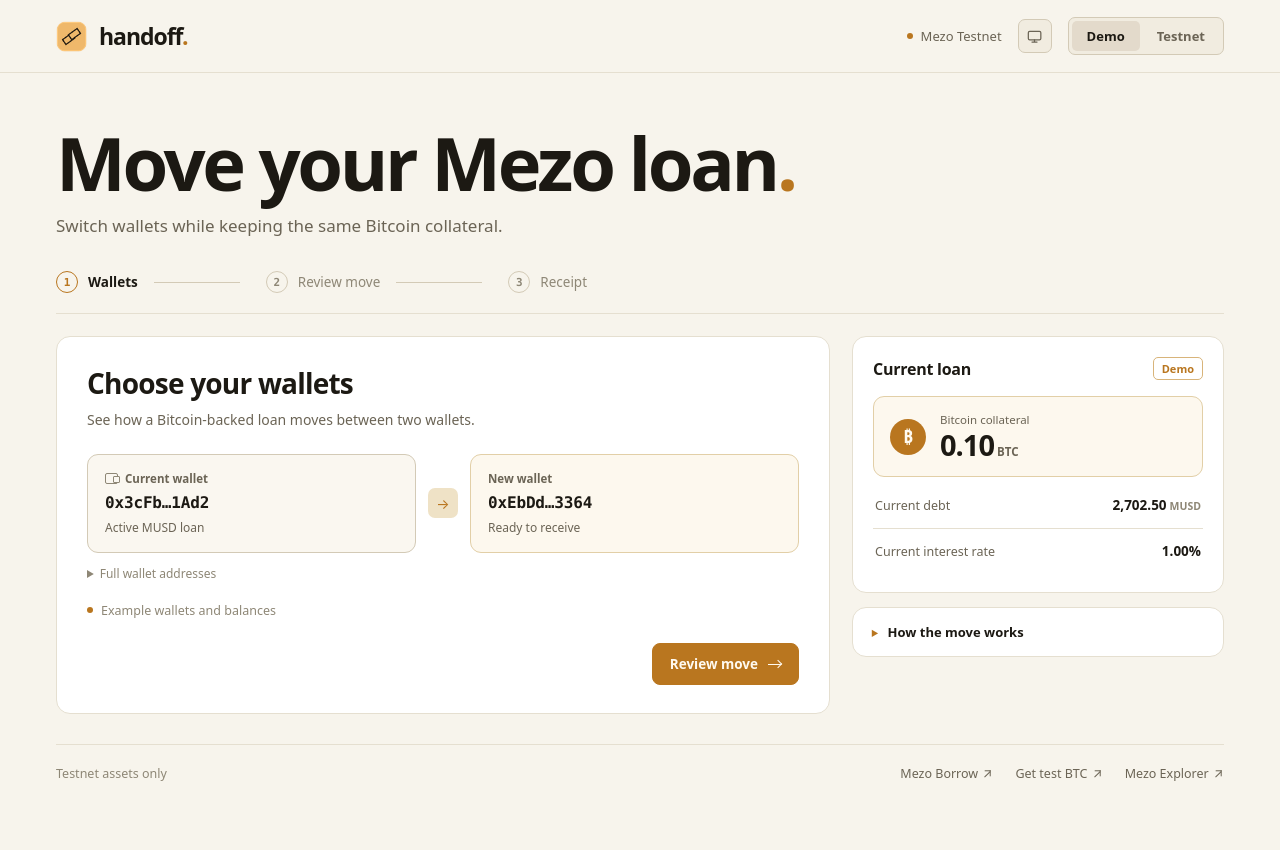
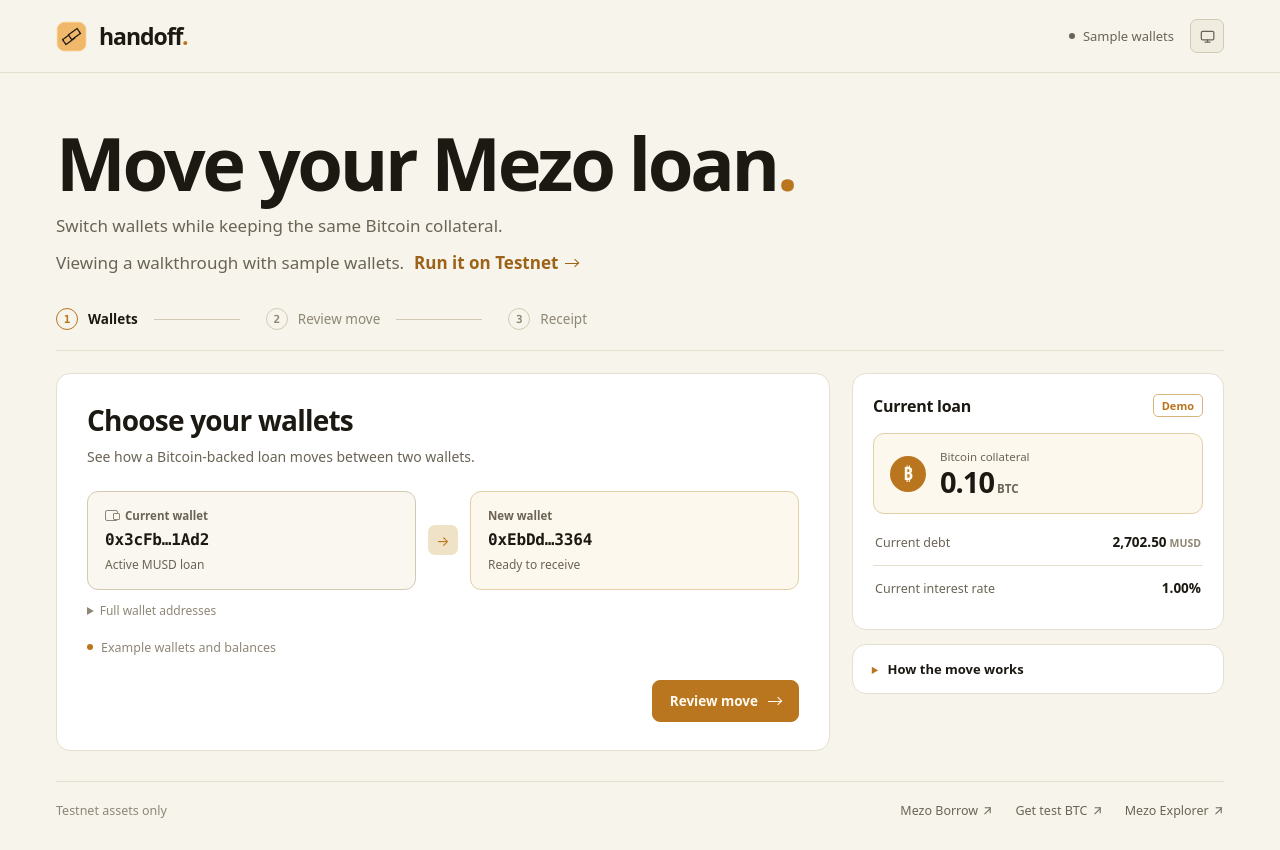
Before and after one commit to hackameed/Handoff, a plain HTML site: page web/index.html in a window 1280 px wide. Before the commit the page ends 813 px from the top, so only its background shows below. Drawn offline with Linux system fonts and the light colour scheme.

Commit message:
Move mode switch out of the header into a contextual page link
The Demo/Testnet segmented control read like a third-party widget bolted
onto the top bar, next to the page title it competes with. The header now
carries only a small live-mode label ('Sample wallets' / 'Mezo Testnet'),
and the mode switch is a single contextual link under the intro that
follows the page's own typographic voice.

No behaviour change: demo walkthrough, testnet wallet flow, theme toggle
and the honest simulated receipt are all unchanged.

```diff
--- a/web/index.html
+++ b/web/index.html
@@ -107,7 +107,7 @@ code{font-family:var(--mono)}
 /* ---------- header ---------- */
 .topbar{border-bottom:1px solid var(--stroke)}
 .top-inner,.workspace{width:min(1180px,calc(100% - 2*var(--gutter)));margin-inline:auto}
-.top-inner,.top-actions,.brand,.mode-control,.wallet-button{display:flex;align-items:center}
+.top-inner,.top-actions,.brand,.wallet-button{display:flex;align-items:center}
 .top-inner{min-height:72px;justify-content:space-between;gap:14px}
 .brand{padding:0;border:0;gap:12px;background:none;font-size:23px;line-height:1;font-weight:800;letter-spacing:-.045em}
 .brand img{flex:none;border-radius:7px}
@@ -115,10 +115,11 @@ code{font-family:var(--mono)}
 .top-actions{gap:16px}
 .net-label{display:inline-flex;align-items:center;gap:8px;color:var(--muted);font-size:13px}
 .net-label i{width:6px;height:6px;border-radius:50%;background:var(--amber)}
-.mode-control{border:1px solid var(--stroke-2);border-radius:7px;overflow:clip;gap:2px;padding:3px;background:var(--ctrl-bg)}
-.mode-control button{min-height:30px;padding:0 15px;border:0;border-radius:5px;background:transparent;color:var(--muted);font-size:13px;font-weight:560}
-.mode-control button[aria-pressed="true"]{color:var(--ink);background:var(--ctrl-on);font-weight:650}
-.mode-control button:hover:not(:disabled):not([aria-pressed="true"]){color:var(--ink)}
+.net-label.is-demo i{background:var(--muted)}
+.mode-line{margin-top:18px;color:var(--faint);font-size:14px;display:flex;align-items:center;gap:10px;flex-wrap:wrap}
+.mode-line .link-button{color:var(--amber-soft);font-weight:560;display:inline-flex;align-items:center;gap:7px}
+.mode-line .link-button:hover:not(:disabled){color:var(--amber)}
+.mode-line .link-button:disabled{color:var(--faint)}
 .wallet-button{gap:8px}
 .wallet-indicator{width:7px;height:7px;border:1px solid var(--faint);border-radius:50%}
 .wallet-indicator.connected{border-color:var(--green);background:var(--green)}
@@ -294,7 +295,7 @@ dialog form button[type="submit"]{margin-top:9px}
   .top-actions{gap:8px;flex:0 1 auto;min-width:0}
   .theme-toggle{width:30px;height:30px;flex:none}
   .theme-toggle svg{width:14px;height:14px}
-  .mode-control button{min-height:32px;padding-inline:9px;font-size:12px}
+  .mode-line{font-size:13px;margin-top:14px}
   .workspace{padding-top:30px}
   .steps{margin-bottom:18px;padding-bottom:16px}
   .steps li{font-size:11.5px;gap:6px;flex:1 1 auto;min-width:0}
@@ -495,17 +496,13 @@ function render(){
           <span>handoff<span class="dot">.</span></span>
         </button>
         <div class="top-actions">
-          <span class="net-label"><i aria-hidden="true"></i>Mezo Testnet</span>
+          <span class="net-label${demo?" is-demo":""}"><i aria-hidden="true"></i>${demo?"Sample wallets":"Mezo Testnet"}</span>
           <button class="theme-toggle" data-action="theme" aria-label="${THEME_META[state.theme].label} theme. Switch to ${THEME_META[THEME_META[state.theme].next].label}." title="${THEME_META[state.theme].label} · click for ${THEME_META[THEME_META[state.theme].next].label}">
             <svg viewBox="0 0 18 18" fill="none" stroke="currentColor" stroke-width="1.5" stroke-linecap="round" stroke-linejoin="round" aria-hidden="true">${THEME_META[state.theme].icon}</svg>
           </button>
           ${!demo ? `<button class="button wallet-button" data-action="connect" ${state.busy?"disabled":""}>
             <span class="wallet-indicator ${state.active && state.chain === CONFIG.chainId ? "connected":""}" aria-hidden="true"></span>
             <span>${state.active ? text(short(state.active)) : "Connect wallet"}</span></button>`:""}
-          <div class="mode-control" role="group" aria-label="App mode">
-            <button data-action="demo" aria-pressed="${demo}" ${locked?"disabled":""}>Demo</button>
-            <button data-action="testnet" aria-pressed="${!demo}" ${locked?"disabled":""}>Testnet</button>
-          </div>
         </div>
       </div>
     </header>
@@ -513,6 +510,9 @@ function render(){
       <section class="intro" aria-labelledby="page-title">
         <h1 id="page-title">Move your Mezo loan<span class="dot">.</span></h1>
         <p>Switch wallets while keeping the same Bitcoin collateral.</p>
+        ${demo
+          ? `<p class="mode-line">Viewing a walkthrough with sample wallets. <button class="link-button" data-action="testnet" ${locked?"disabled":""}>Run it on Testnet<span class="forward-arrow" aria-hidden="true"></span></button></p>`
+          : `<p class="mode-line">Connected to Mezo Testnet. <button class="link-button" data-action="demo" ${locked?"disabled":""}>See the sample walkthrough<span class="forward-arrow" aria-hidden="true"></span></button></p>`}
       </section>
       <ol class="steps" aria-label="Transfer progress">
         ${["Wallets","Review move","Receipt"].map((name,i)=>`
```
